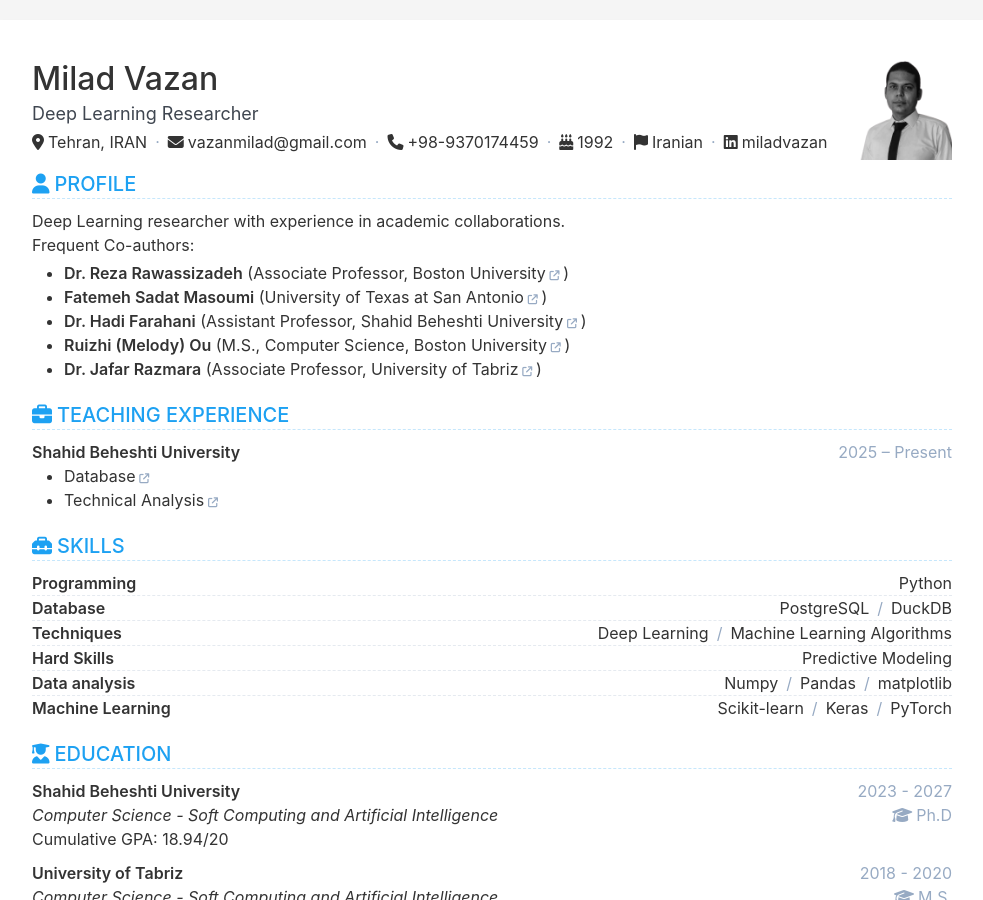
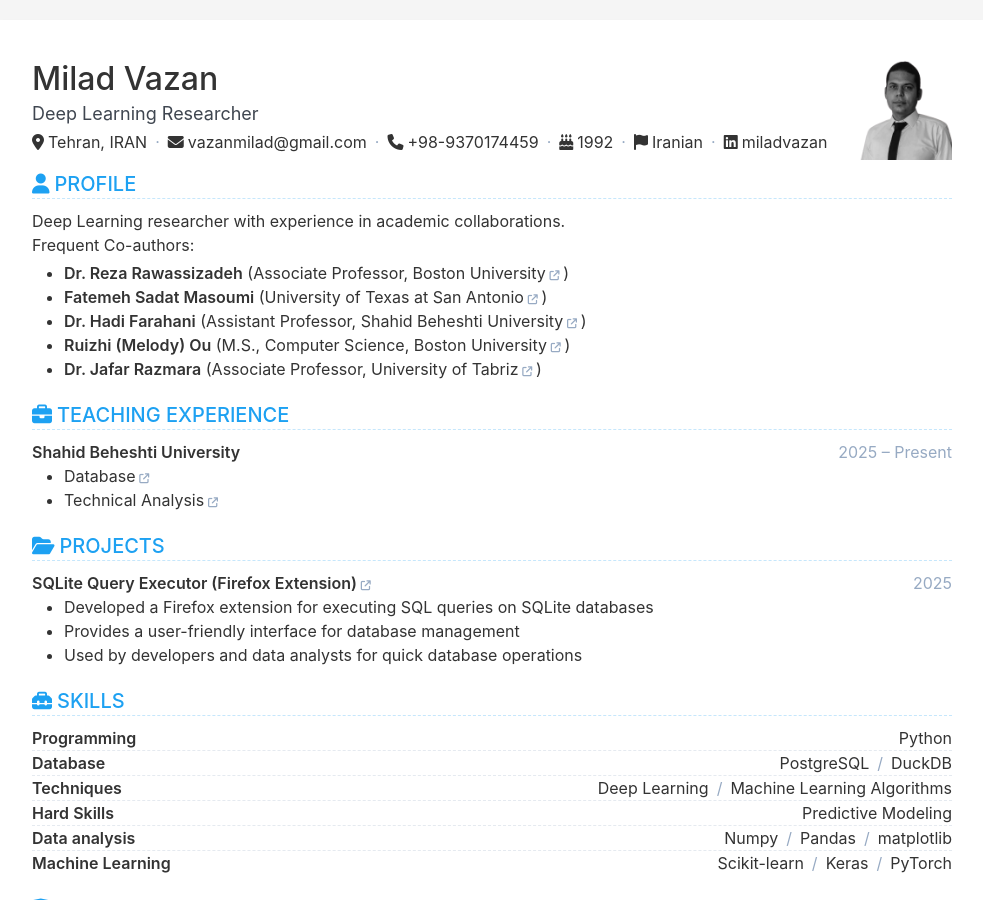
Before and after one commit to milad-ai/milad-ai.github.io, a Jekyll site: the page built from index.html, in a window 1280 px wide and 900 px high. Shown: the whole window, without its empty margins (148-1131 px from the left). Built offline with Jekyll 4.4.1, drawn with Linux system fonts in a browser that asks for light colours; part of the change alters nothing that is shown.

Commit message:
Update data.yml

```diff
--- a/_data/data.yml
+++ b/_data/data.yml
@@ -66,7 +66,7 @@ experience:
         - [Technical Analysis](https://ta-sbu.github.io)
 
 
-projects:
+project:
   show: true
   order: 3
   title: Projects
```
